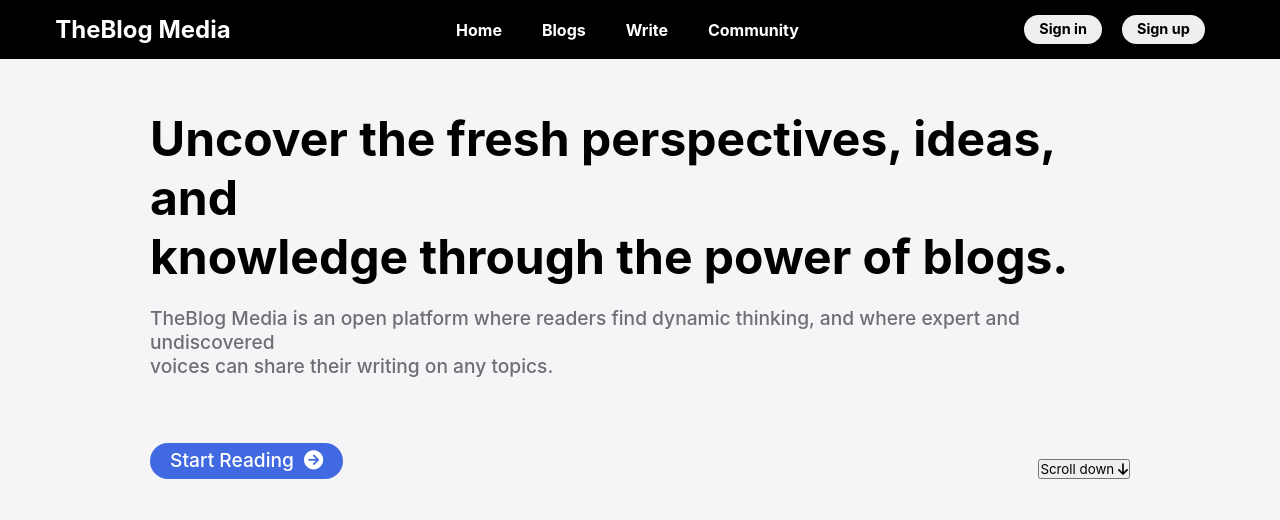
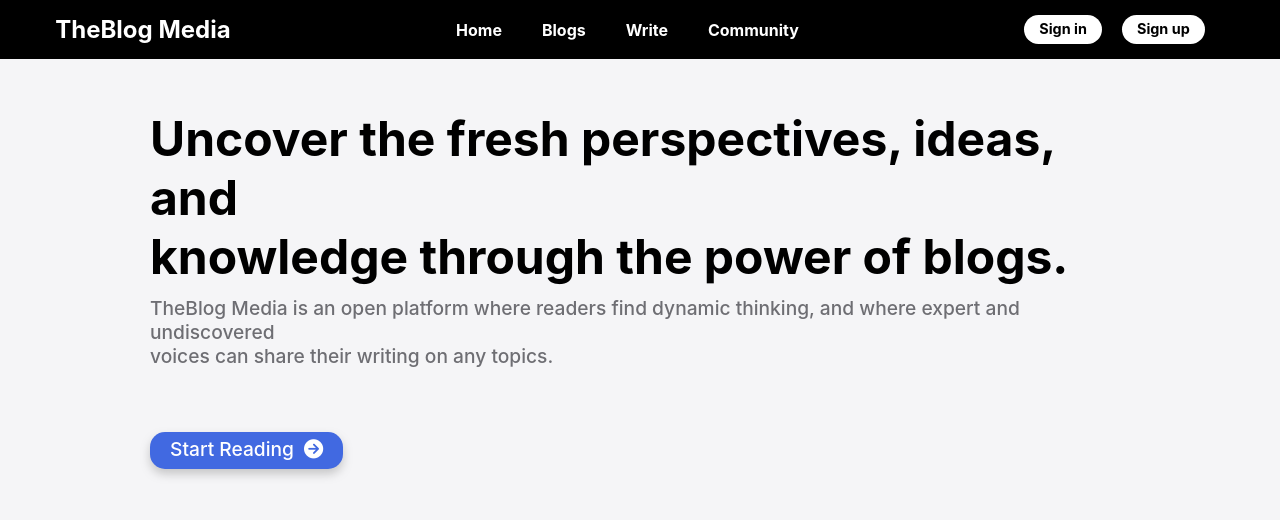
Before and after one commit to ijaihari/theblogmedia, a React (Vite) app: page / in a window 1280 px wide. Shown: the top 520 px of the page. Built offline with nearby package versions, Linux system fonts and the light colour scheme.

Commit message:
hero section update

```diff
--- a/src/App.scss
+++ b/src/App.scss
@@ -59,6 +59,7 @@
         }
 
         cursor: pointer;
+        background-color: white;
         padding: 2px 15px 4px 15px;
         border: none;
         border-radius: 35px;
@@ -77,47 +78,51 @@
     }
 
 }
-.introsection{
 
-}
 .intro {
     height: 60vh;
     background-color: #F5F5F7;
     padding: 50px 150px;
     position: relative;
 }
-.intro-idea{
+
+.intro-idea {
     font-weight: bold;
     font-size: 3rem;
-    margin-bottom: 20px;
+    margin-bottom: 10px;
 }
-.intro-about{
+
+.intro-about {
     color: #6E6E73;
     font-weight: 500;
     font-size: 1.2rem;
 }
-.blog-read{
+
+.blog-read {
     position: absolute;
-    bottom: 60px;
+    bottom: 70px;
     font-size: 1.2rem;
     background-color: royalblue;
+    box-shadow: 0px 5px 10px rgba(128, 128, 128, 0.4);
     font-weight: 500;
     border: none;
-    padding: 5px 20px 7px 20px;
-    border-radius: 20px;
+    padding: 5px 20px 8px 20px;
+    border-radius: 15px;
     color: white;
     cursor: pointer;
-    &:hover{
-        box-shadow: 0px 5px 10px rgba(128, 128, 128, 0.4);
-    }
-    i{
+
+    i {
         margin-left: 5px;
-        color:white;
-
+        color: white;
     }
 }
-.scroll-down{
+
+.scroll-down {
     position: absolute;
     bottom: 60px;
     right: 150px;
+    background-color: transparent;
+    border: none;
+    font-size: 1.2rem;
+    color: #6E6E73;
 }
--- a/src/components/Intro.jsx
+++ b/src/components/Intro.jsx
@@ -5,8 +5,8 @@
             <div className="intro">
             <h2 className="intro-idea">Uncover the fresh perspectives, ideas, and <br /> knowledge through the power of blogs.</h2>
             <p className="intro-about">TheBlog Media is an open platform where readers find dynamic thinking, and where expert and undiscovered <br /> voices can share their writing on any topics. </p>
-            <button className="blog-read">Start Reading <i class="fa-solid fa-circle-arrow-right"></i></button>
-            <button className="scroll-down">Scroll down <i class="fa-solid fa-arrow-down"></i></button>
+            <button className="blog-read">Start Reading <i class="fa-solid fa-circle-arrow-right"></i></button>{/*
+            <button className="scroll-down">Scroll down <i class="fa-solid fa-arrow-down"></i></button> */}
         </div>
         </div>
     );
```
